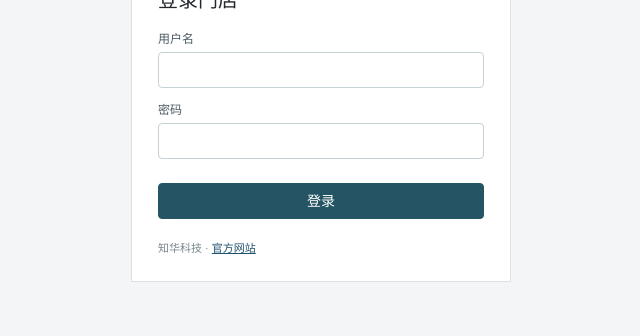
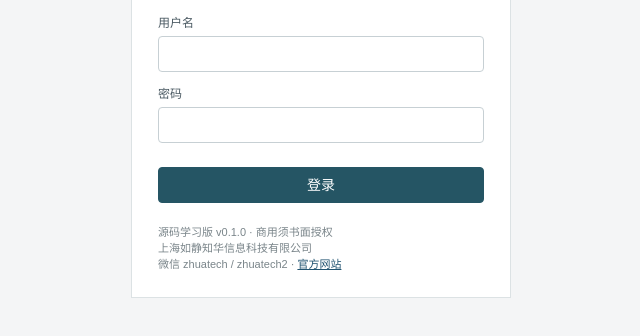
Before and after one commit to zhuatech-han/zhuatech-restaurant-pos, a website: page web/index.html in a window 1280 px wide. Shown: the part 302-638 px from the top of the page, without its empty margins (319-959 px from the left). Drawn offline with Linux system fonts and the light colour scheme; no server answers.

Commit message:
完善源码交付规范：web

```diff
--- a/web/app.js
+++ b/web/app.js
@@ -93,7 +93,7 @@ async function refresh(ifChanged = false) {
   } catch (error) { toast(error.message); }
 }
 function renderLogin() {
-  app.innerHTML = `<div class="login"><div class="card"><div class="brand"><img src="/assets/zhuatech-logo.jpg" alt="知华科技">知华餐饮收银</div><h1>登录门店</h1><form id="login-form">${input('username','用户名','text','','autocomplete="username"')}${input('password','密码','password','','autocomplete="current-password"')}<button class="button">登录</button></form><footer>知华科技 · <a href="https://www.zhuatech.cn/" target="_blank" rel="noopener">官方网站</a></footer></div></div>`;
+  app.innerHTML = `<div class="login"><div class="card"><div class="brand"><img src="/assets/zhuatech-logo.jpg" alt="知华科技">知华餐饮收银</div><h1>登录门店</h1><form id="login-form">${input('username','用户名','text','','autocomplete="username"')}${input('password','密码','password','','autocomplete="current-password"')}<button class="button">登录</button></form><footer>源码学习版 v0.1.0 · 商用须书面授权<br>上海如静知华信息科技有限公司<br>微信 zhuatech / zhuatech2 · <a href="https://www.zhuatech.cn/" target="_blank" rel="noopener">官方网站</a></footer></div></div>`;
   document.querySelector('#login-form').onsubmit = async (event) => {
     event.preventDefault();
     const payload = Object.fromEntries(new FormData(event.currentTarget));
--- a/web/index.html
+++ b/web/index.html
@@ -4,7 +4,7 @@
   <!-- 知华科技（上海如静知华信息科技有限公司）｜https://www.zhuatech.cn/｜商业咨询微信：zhuatech、zhuatech2 -->
   <meta charset="utf-8">
   <meta name="viewport" content="width=device-width, initial-scale=1">
-  <title>知华餐饮收银</title>
+  <title>知华科技餐饮收银公开源码学习版</title>
   <link rel="stylesheet" href="/style.css">
   <script type="module" src="/app.js"></script>
 </head>
```
